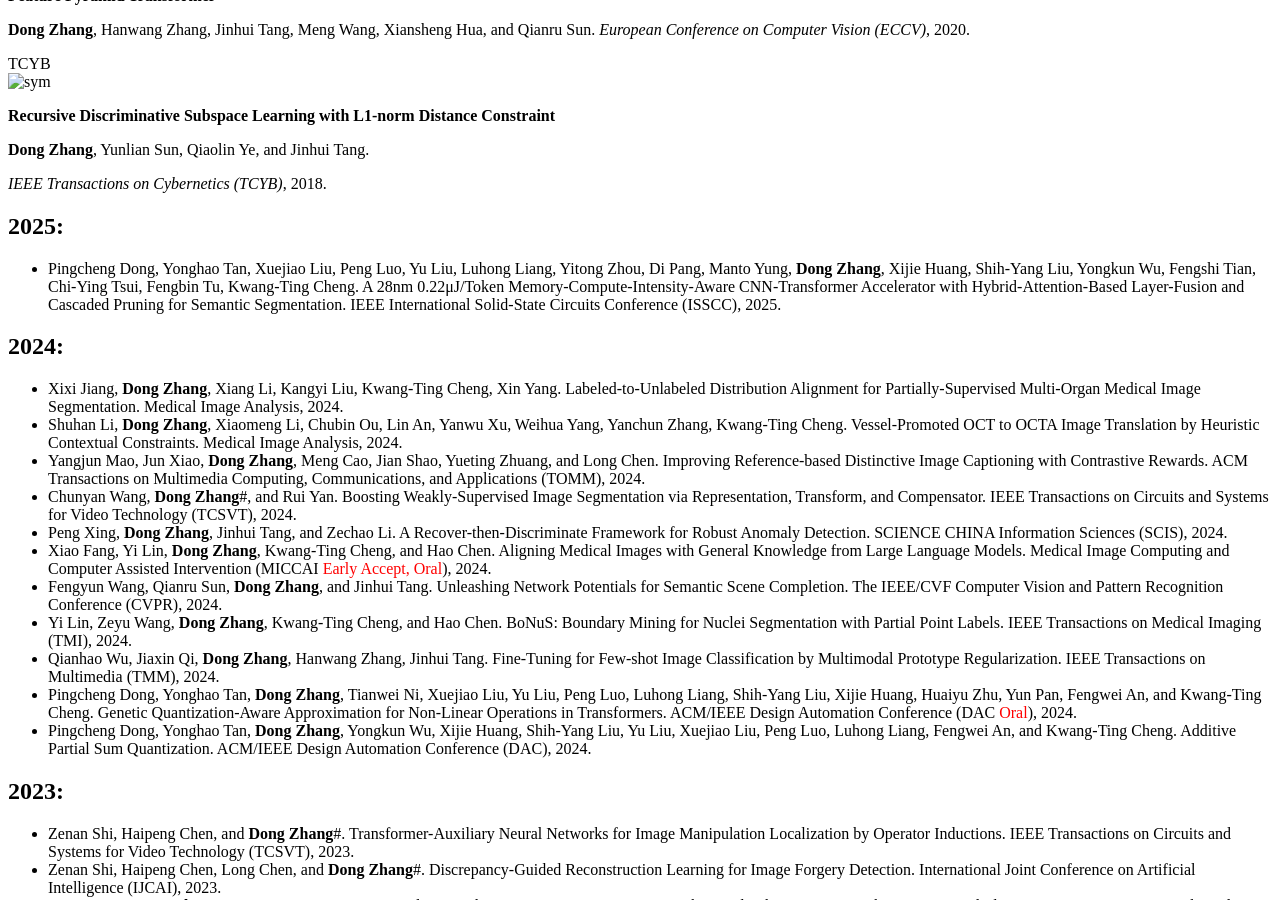
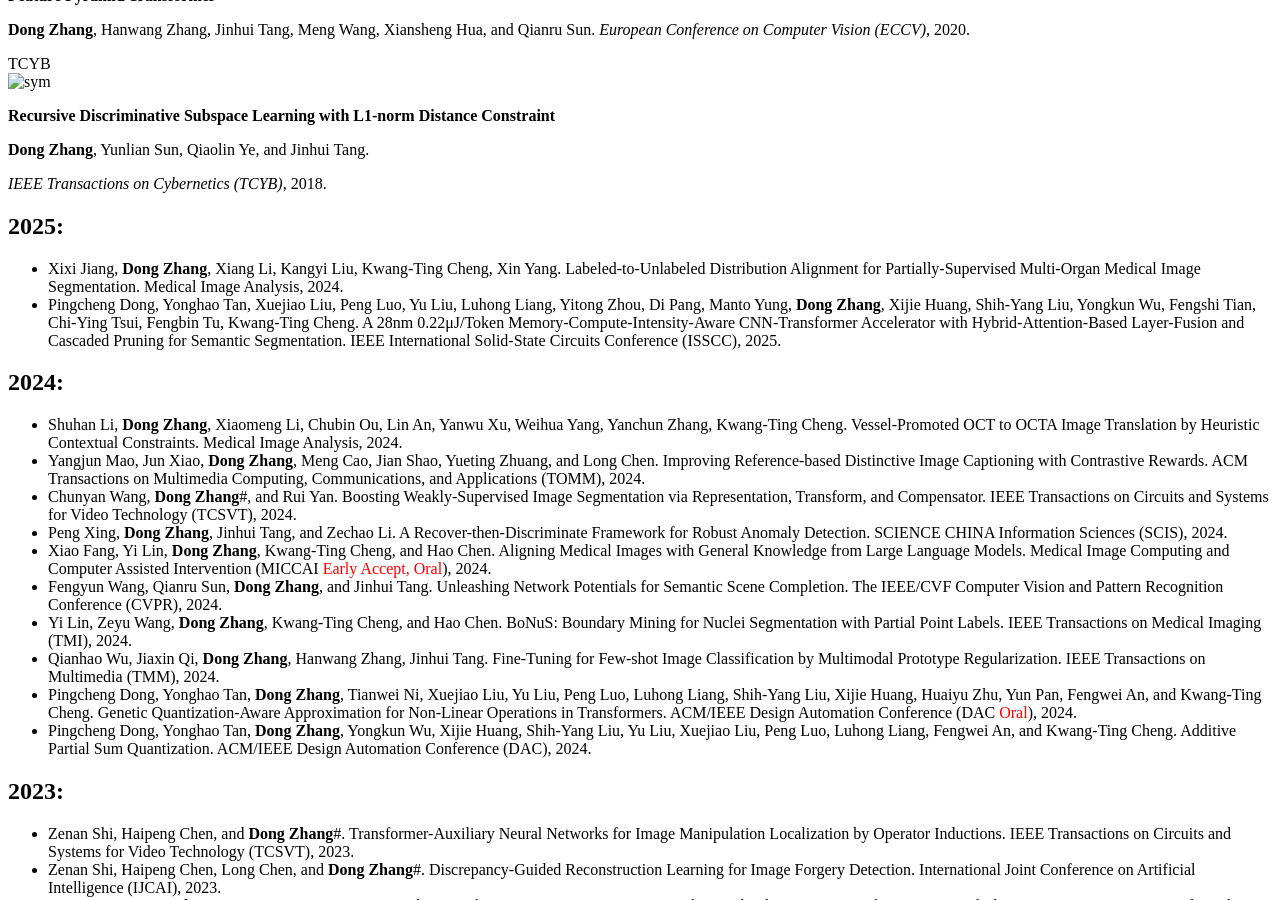
Before and after one commit to ZHANGDONG-NJUST/zhangdong-njust.github.io, a Jekyll site: the page built from _pages/includes/2_publication.md, in a window 1280 px wide and 900 px high, scrolled down 1837 px. Built offline with Jekyll 4.4.1, drawn with Linux system fonts in a browser that asks for light colours; our own code applies the rules of GitHub Pages for plain Markdown files.

Commit message:
Update 2_publication.md

```diff
--- a/_pages/includes/2_publication.md
+++ b/_pages/includes/2_publication.md
@@ -160,10 +160,10 @@
 
 
 ## 2025:
+- Xixi Jiang, **Dong Zhang**, Xiang Li, Kangyi Liu, Kwang-Ting Cheng, Xin Yang. Labeled-to-Unlabeled Distribution Alignment for Partially-Supervised Multi-Organ Medical Image Segmentation. Medical Image Analysis, 2024.
 - Pingcheng Dong, Yonghao Tan, Xuejiao Liu, Peng Luo, Yu Liu, Luhong Liang, Yitong Zhou, Di Pang, Manto Yung, **Dong Zhang**, Xijie Huang, Shih-Yang Liu, Yongkun Wu, Fengshi Tian, Chi-Ying Tsui, Fengbin Tu, Kwang-Ting Cheng. A 28nm 0.22μJ/Token Memory-Compute-Intensity-Aware CNN-Transformer Accelerator with Hybrid-Attention-Based Layer-Fusion and Cascaded Pruning for Semantic Segmentation. IEEE International Solid-State Circuits Conference (ISSCC), 2025.
 
 ## 2024:
-- Xixi Jiang, **Dong Zhang**, Xiang Li, Kangyi Liu, Kwang-Ting Cheng, Xin Yang. Labeled-to-Unlabeled Distribution Alignment for Partially-Supervised Multi-Organ Medical Image Segmentation. Medical Image Analysis, 2024.
 - Shuhan Li, **Dong Zhang**, Xiaomeng Li, Chubin Ou, Lin An, Yanwu Xu, Weihua Yang, Yanchun Zhang, Kwang-Ting Cheng. Vessel-Promoted OCT to OCTA Image Translation by Heuristic Contextual Constraints. Medical Image Analysis, 2024.
 - Yangjun Mao, Jun Xiao, **Dong Zhang**, Meng Cao, Jian Shao, Yueting Zhuang, and Long Chen. Improving Reference-based Distinctive Image Captioning with Contrastive Rewards. ACM Transactions on Multimedia Computing, Communications, and Applications (TOMM), 2024.
 - Chunyan Wang, **Dong Zhang**#, and Rui Yan. Boosting Weakly-Supervised Image Segmentation via Representation, Transform, and Compensator. IEEE Transactions on Circuits and Systems for Video Technology (TCSVT), 2024.
```
